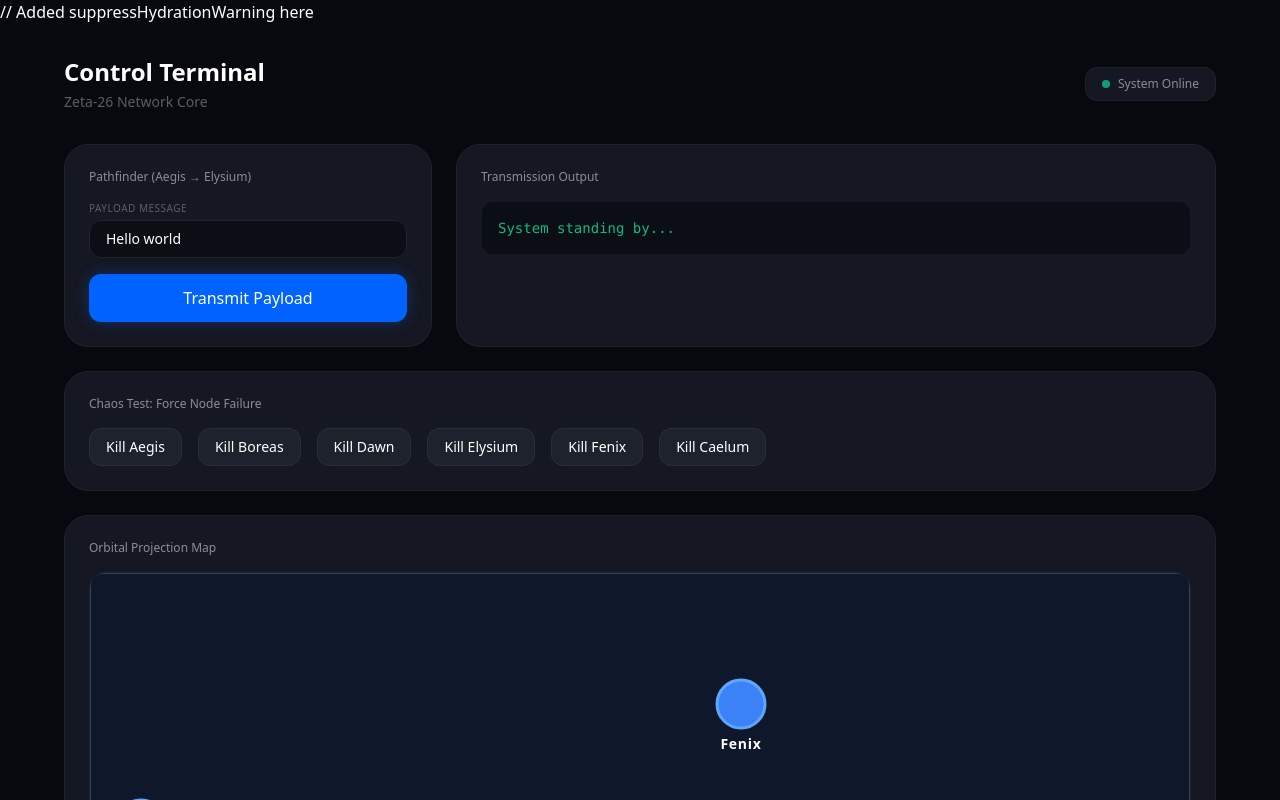
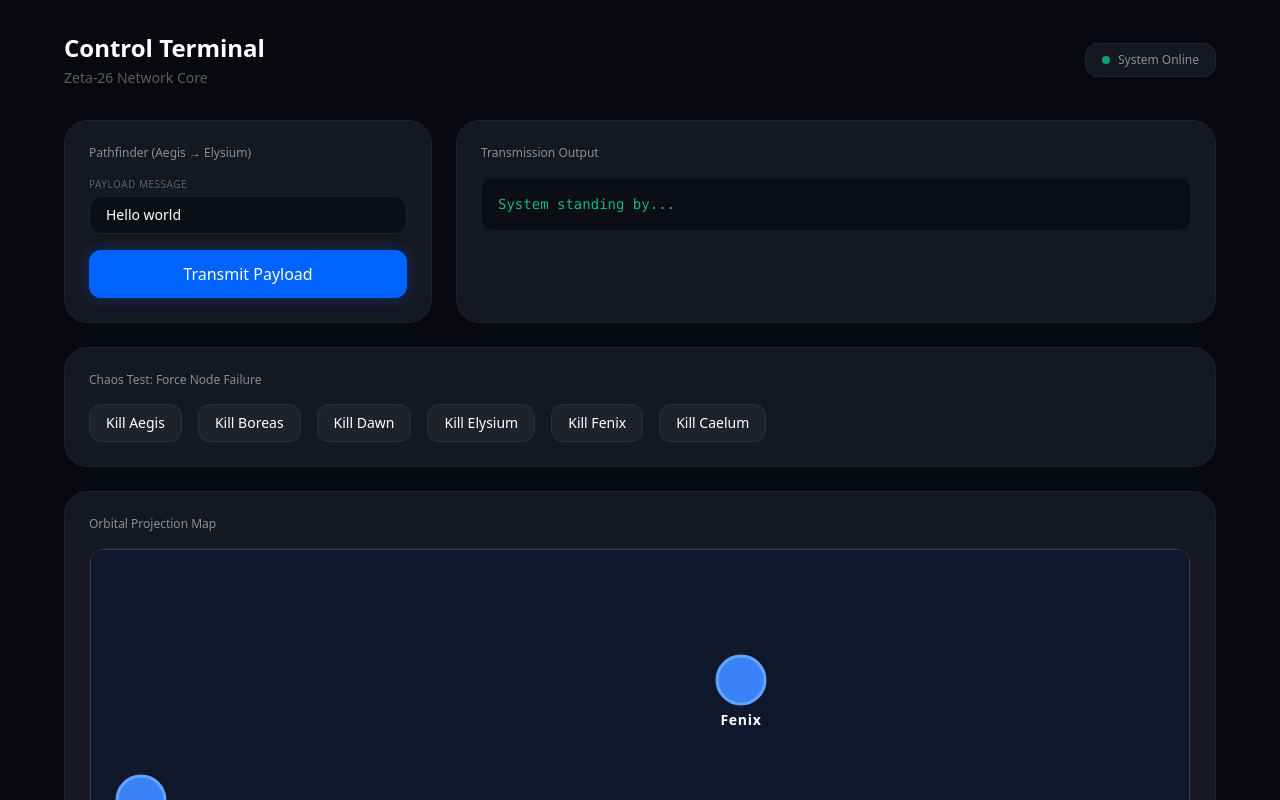
Before and after one commit to Sahas-sass/Nexio-Relic-Ring, a Next.js app: page / in a window 1280 px wide. Shown: the top 800 px of the page. Built offline with nearby package versions, Linux system fonts and the light colour scheme.

Commit message:
refactor layout.tsx to clean up comments and maintain suppressHydrationWarning usage

```diff
--- a/src/app/layout.tsx
+++ b/src/app/layout.tsx
@@ -1,4 +1,4 @@
-import "./globals.css"; // <-- THIS IS THE CRITICAL LINE
+import "./globals.css";
 import type { Metadata } from "next";
 
 export const metadata: Metadata = {
@@ -12,15 +12,11 @@ export default function RootLayout({
   children: React.ReactNode;
 }) {
   return (
-    // Added suppressHydrationWarning here
     <html lang="en" suppressHydrationWarning>
-
       <head>
         {/* NUCLEAR OPTION: Forces Tailwind to load regardless of local config */}
         <script src="https://cdn.tailwindcss.com"></script>
       </head>
-
-      // Added suppressHydrationWarning here
       <body suppressHydrationWarning>
         {children}
       </body>
```
